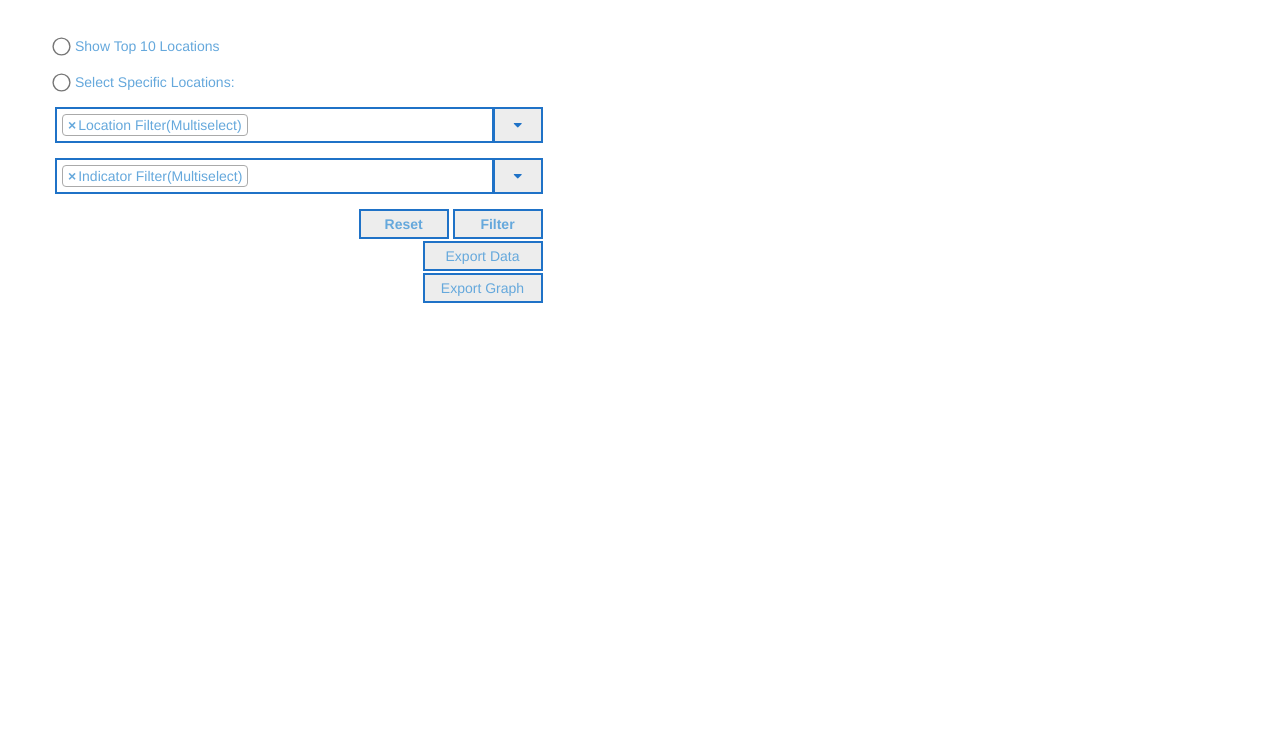
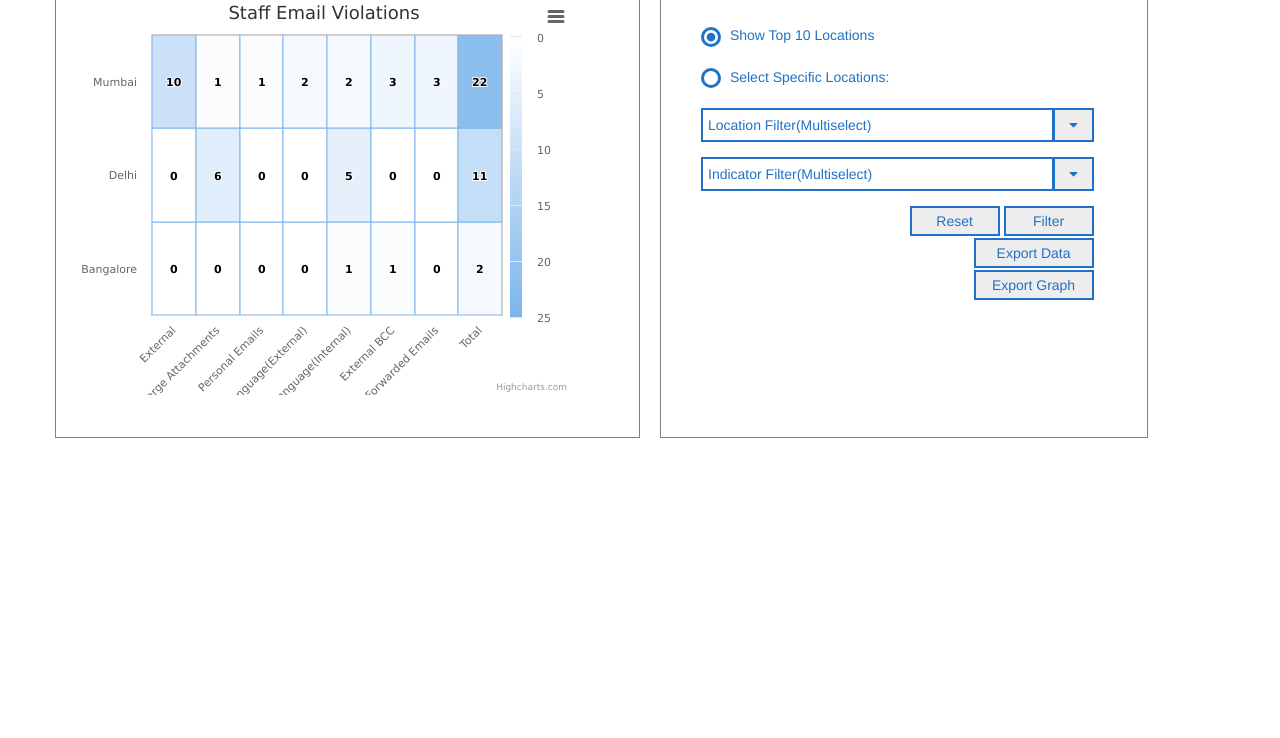
Before and after one commit to sunhillbd/esds, a plain HTML site: page index.html in a window 1280 px wide. Shown: the part 62-800 px from the top of the page. Drawn offline with nearby package versions, Linux system fonts and the light colour scheme.

Commit message:
chart design done

```diff
--- a/css/custom.css
+++ b/css/custom.css
@@ -1,9 +1,12 @@
 .row-header {
      margin-right: -25px;
      margin-left: -50px;
+    margin-bottom: 40px;
 }
-.row-input{
-    margin-top: 40px;
+
+.filter-nput{
+    margin-left: 10px;
+    margin-top: 30px;
 }
 
 .btn-filter{
@@ -11,14 +14,14 @@
     height: 30px;
     border: 2px solid #1F72C7;
     background-color: #EDEDED;
-    color: #65A8DC;
+    color: #1F72C7;
 }
 .btn-export{
     width: 120px;
     height: 30px;
     border: 2px solid #1F72C7;
     background-color: #EDEDED;
-    color: #65A8DC;
+    color: #1F72C7;
 }
 
 .select-filter{
@@ -43,12 +46,12 @@
     margin-top: 2px;
 }
 .text-color{
-    color:#65A8DC ;
+    color:#1F72C7;
 }
 .btn-select{
     background-color: #EDEDED;
     width: 10%;
-    height: 36px;
+    height: 34px;
     border-width: 2px 2px 2px 1px;
     border-style: solid;
     border-color: #1F72C7;
@@ -69,19 +72,49 @@
     float: right;
 
 }
-input[type='radio'] {
-    transform: scale(1.4);
+/*input[type='radio'] {
+    transform: scale(1.3);
+}*/
+input[type=radio]{
+     display:none;
 }
-input[type='radio']:checked:after {
-    transform: scale(.4);
-    width: 15px;
-    height: 15px;
+input[type=radio] + label:before{
+    content: '•';
+    display: inline-block;
     border-radius: 15px;
-    top: -2px;
-    left: -1px;
-    position: relative;
-    background-color: #1F72C7;
-    content: '';
-    display: inline-block;
-    visibility: visible;
+    width: 20px;
+    height: 20px;
+    background: #FFFFFF;
+    color: #FFFFFF;
+    border: 3px solid #1F72C7;
+    line-height: 14px;
+    text-align: center;
+    margin-right: 5px;
+    font-size: 30px;
+    vertical-align: middle;
 }
+input[type=radio]:checked + label:before{
+    color: #1F72C7;
+}
+@-moz-document url-prefix() {
+    input[type=radio] + label:before{
+        line-height: 10px;
+        margin-right: 4px;
+        padding-left:1px;
+        font-size: 34px;
+    }
+}
+
+input.select2-search__field::-moz-placeholder { /* Firefox 19+ */
+    color: #1F72C7;;
+}
+input.select2-search__field::-webkit-input-placeholder { /* Chrome/Opera/Safari */
+    color: #1F72C7;;
+}
+.hr-gap{
+    margin-left: 20px;
+}
+.filter-border{
+    border: 1px solid grey;
+    min-height: 500px;
+}
--- a/index.html
+++ b/index.html
@@ -4,35 +4,51 @@
     <meta charset="UTF-8">
     <title>ESDS</title>
     <link rel="stylesheet" href="https://maxcdn.bootstrapcdn.com/font-awesome/4.7.0/css/font-awesome.min.css">
-    <link rel="stylesheet" href="https://maxcdn.bootstrapcdn.com/bootstrap/3.3.7/css/bootstrap.min.css" integrity="sha384-BVYiiSIFeK1dGmJRAkycuHAHRg32OmUcww7on3RYdg4Va+PmSTsz/K68vbdEjh4u" crossorigin="anonymous">
+    <link rel="stylesheet" href="https://maxcdn.bootstrapcdn.com/bootstrap/3.3.7/css/bootstrap.min.css"
+          integrity="sha384-BVYiiSIFeK1dGmJRAkycuHAHRg32OmUcww7on3RYdg4Va+PmSTsz/K68vbdEjh4u" crossorigin="anonymous">
     <link href="https://cdnjs.cloudflare.com/ajax/libs/select2/4.0.4/css/select2.min.css" rel="stylesheet" />
     <link rel="stylesheet" href="css/custom.css">
 
 </head>
 <body>
 
-    <div class="container">
-        <div class="row row-header">
+    <div class="container" style="margin: 0 auto">
+
+        <div class="row" >
+            <div class="col-md-6 filter-border">
+                <div class="col-md-11">
+                    <div class="row">
+                        <h3>Results</h3>
+                    </div>
+                    <div class="row " >
+                        <div id="container"
+                             style="height: 400px; min-width: 310px; max-width: 800px; margin: 0 auto;  ">
+                        </div>
+
+
+                    </div>
+                </div>
+
+            </div>
+            <div class="col-md-5 hr-gap filter-border" >
+                <div class="col-md-11">
+                    <div class="row ">
                         <h3>Filter</h3>
                     </div>
-        <div class="row row-input">
-            <div class="col-md-5">
-                <div class="row">
-                    <div class="form-group">
-                        <label class="radio-inline text-color">
-                            <input type="radio" name="location">Show Top 10 Locations
-                        </label>
+                    <div class="row filter-nput">
+                        <div  class="form-group text-color">
+                            <input checked type="radio" name="location" id="location1" /><label for="location1"></label>
+                            Show Top 10 Locations
                         </div>
                         <div class="form-group text-color" >
-                        <label class="radio-inline">
-                            <input  type="radio" name="location">Select Specific Locations:
-                        </label>
-
+                            <input type="radio" name="location" id="location2" /><label for="location2"></label>
+                            Select Specific Locations:
                         </div>
                         <div class="form-group">
-                        <select name="location[]" id="select-location" class="text-color select-filter select-multiple" multiple="multiple">
-                            <option value="" selected>Location Filter(Multiselect)</option>
-                            <option value="">Location Filter(Multiselect)</option>
+                            <select name="location[]" id="select-location" class="text-color select-filter select-multiple"  multiple="multiple">
+                                <option value="1" >Bangalore</option>
+                                <option value="2">Delhi</option>
+                                <option value="3">Mumbai</option>
                             </select>
                             <button type="button" class="btn-select" id="btn-location">
                                 <i class="fa fa-caret-down" aria-hidden="true"></i>
@@ -40,8 +56,14 @@
                         </div>
                         <div class="form-group ">
                             <select name="indicator[]" id="select-indicator" class="text-color select-filter select-multiple" multiple="multiple">
-                            <option value="" selected>Indicator Filter(Multiselect)</option>
-                            <option value="">Indicator Filter(Multiselect)</option>
+                                <option value="1" >External</option>
+                                <option value="2">Large Attachments</option>
+                                <option value="3">Personal Emails</option>
+                                <option value="4">Suspicious Language(External)</option>
+                                <option value="5">Suspicious Language(Internal)</option>
+                                <option value="6">External BCC</option>
+                                <option value="7">Forwarded Emails</option>
+                                <option value="8">Total</option>
                             </select>
                             <button type="button" class="btn-select" id="btn-indicator">
                                 <i class="fa fa-caret-down" aria-hidden="true"></i>
@@ -51,10 +73,10 @@
                     <div class="row">
                         <div class="btn-group pull-right-custom">
                             <button type="reset"  class="btn-filter">
-                            <strong>Reset</strong>
+                                Reset
                             </button>
                             <button type="button" class="btn-filter">
-                            <strong>Filter</strong>
+                                Filter
                             </button>
                         </div>
                     </div>
@@ -68,25 +90,23 @@
                             <button type="button"  class="btn-export">Export Graph</button>
                         </div>
                     </div>
+                </div>
+
 
             </div>
         </div>
     </div>
 
     <script src="https://ajax.googleapis.com/ajax/libs/jquery/3.2.1/jquery.min.js"></script>
-    <script src="https://maxcdn.bootstrapcdn.com/bootstrap/3.3.7/js/bootstrap.min.js" integrity="sha384-Tc5IQib027qvyjSMfHjOMaLkfuWVxZxUPnCJA7l2mCWNIpG9mGCD8wGNIcPD7Txa" crossorigin="anonymous"></script>
+    <script src="https://maxcdn.bootstrapcdn.com/bootstrap/3.3.7/js/bootstrap.min.js"
+            integrity="sha384-Tc5IQib027qvyjSMfHjOMaLkfuWVxZxUPnCJA7l2mCWNIpG9mGCD8wGNIcPD7Txa" crossorigin="anonymous"></script>
     <script src="https://cdnjs.cloudflare.com/ajax/libs/select2/4.0.4/js/select2.min.js"></script>
-    <script  type="text/javascript">
-        $(document).ready(function() {
-            $('.select-multiple').select2();
-            $('#btn-location').click(function(){
-                $('#select-location').select2('open');
-            });
-            $('#btn-indicator').click(function(){
-                $('#select-indicator').select2('open');
-            });
-        });
-    </script>
+    <script src="https://code.highcharts.com/highcharts.js"></script>
+    <script src="https://code.highcharts.com/modules/heatmap.js"></script>
+    <script src="https://code.highcharts.com/modules/exporting.js"></script>
+    <script src="js/chart.js"></script>
+    <script src="js/select.js"></script>
+
 
 </body>
 </html>
--- /dev/null
+++ b/js/chart.js
@@ -0,0 +1,66 @@
+
+Highcharts.chart('container', {
+
+    chart: {
+        type: 'heatmap',
+        marginTop: 40,
+        marginBottom: 80,
+        plotBorderWidth: 1
+    },
+
+
+    title: {
+        text: 'Staff Email Violations'
+    },
+
+    xAxis: {
+        categories: ['External', 'Large Attachments', 'Personal Emails', 'Suspicious Language(External)', 'Suspicious Language(Internal)',
+            'External BCC', 'Forwarded Emails', 'Total']
+    },
+
+    yAxis: {
+        categories: ['Bangalore', 'Delhi', 'Mumbai'],
+        title: null
+    },
+
+    colorAxis: {
+        min: 0,
+        minColor: '#FFFFFF',
+        maxColor: Highcharts.getOptions().colors[0]
+    },
+
+    legend: {
+        align: 'right',
+        layout: 'vertical',
+        margin: 0,
+        verticalAlign: 'top',
+        y: 25,
+        symbolHeight: 280
+    },
+
+    tooltip: {
+        formatter: function () {
+            return '<b>' + this.series.xAxis.categories[this.point.x] + '</b> sold <br><b>' +
+                this.point.value + '</b> items on <br><b>' + this.series.yAxis.categories[this.point.y] + '</b>';
+        }
+    },
+
+    series: [{
+        name: 'Sales per employee',
+        borderWidth: 1,
+        data: [
+            [0, 0, 0], [0, 1, 0], [0, 2, 10],
+            [1, 0, 0], [1, 1, 6], [1, 2, 1],
+            [2, 0, 0], [2, 1, 0], [2, 2, 1],
+            [3, 0, 0], [3, 1, 0], [3, 2, 2],
+            [4, 0, 1], [4, 1, 5], [4, 2, 2],
+            [5, 0, 1], [5, 1, 0], [5, 2, 3],
+            [6, 0, 0], [6, 1, 0], [6, 2, 3],
+            [7, 0, 2], [7, 1, 11], [7, 2, 22],],
+        dataLabels: {
+            enabled: true,
+            color: '#000000'
+        }
+    }]
+
+});
--- /dev/null
+++ b/js/select.js
@@ -0,0 +1,15 @@
+$(document).ready(function() {
+//            $('.select-multiple').select2();
+    $('#select-location').select2({
+        placeholder:"Location Filter(Multiselect)"
+    })
+    $('#select-indicator').select2({
+        placeholder:"Indicator Filter(Multiselect)"
+    })
+    $('#btn-location').click(function(){
+        $('#select-location').select2('open');
+    });
+    $('#btn-indicator').click(function(){
+        $('#select-indicator').select2('open');
+    });
+});
```
Also changed, not shown: chart.html (added, +89 -0 lines). Lines whose indentation alone changed are shown as unchanged.
